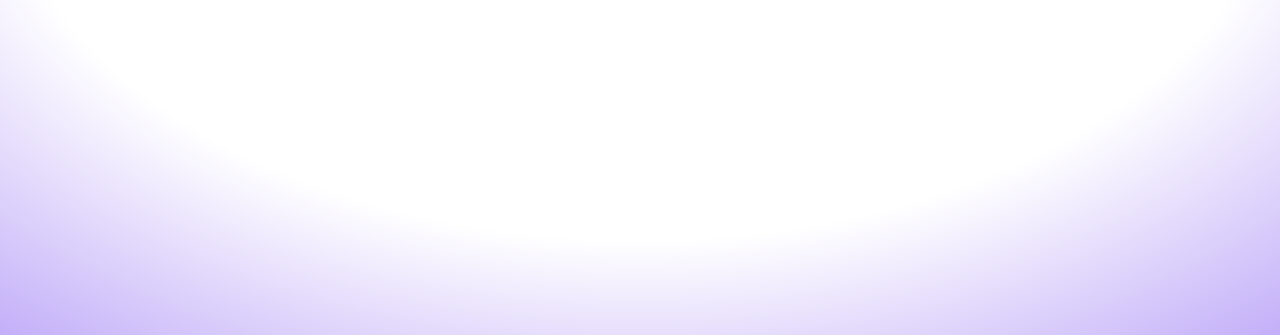
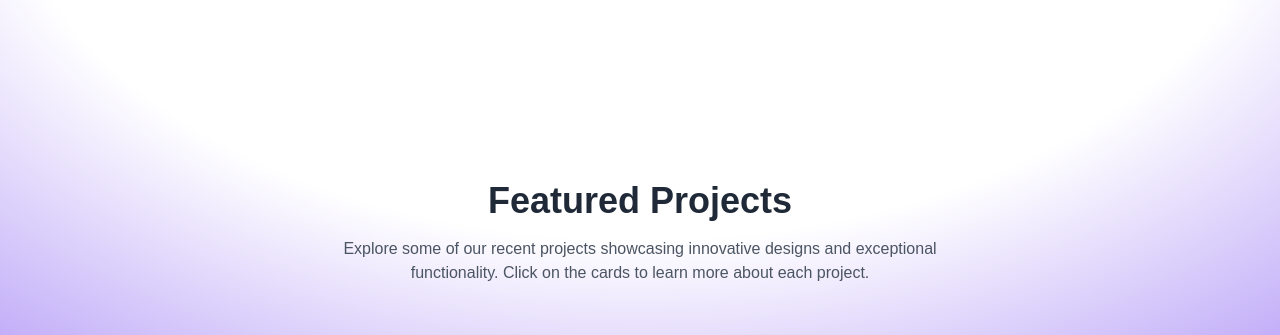
Before and after one commit to guidonunes/portfolio-page, a Next.js app: page / in a window 1280 px wide. Shown: the part 1840-2175 px from the top of the page. Built offline with nearby package versions, Linux system fonts and the light colour scheme.

Commit message:
add header and fix carousel alignement

```diff
--- a/src/app/components/Projects.tsx
+++ b/src/app/components/Projects.tsx
@@ -21,8 +21,19 @@ const Projects = () => {
   ];
 
   return (
+    <div className="projects-section min-h-screen flex flex-col items-center  px-4 sm:px-6 md:px-8 lg:px-12">
+      {/* Header and short text */}
+      <header className="text-center mb-8 sm:mb-12 pt-12">
+        <h1 className="text-3xl md:text-4xl font-bold text-gray-800 dark:text-gray-200">
+          Featured Projects
+        </h1>
+        <p className="mt-4 text-gray-600 dark:text-gray-400 max-w-2xl mx-auto">
+          Explore some of our recent projects showcasing innovative designs and exceptional functionality.
+          Click on the cards to learn more about each project.
+        </p>
+      </header>
 
-    <div className="projects-section min-h-screen flex items-center justify-center px-4 sm:px-8 lg:px-16">
+      {/* Carousel */}
       <Carousel slides={projectSlides} />
     </div>
   );
```
